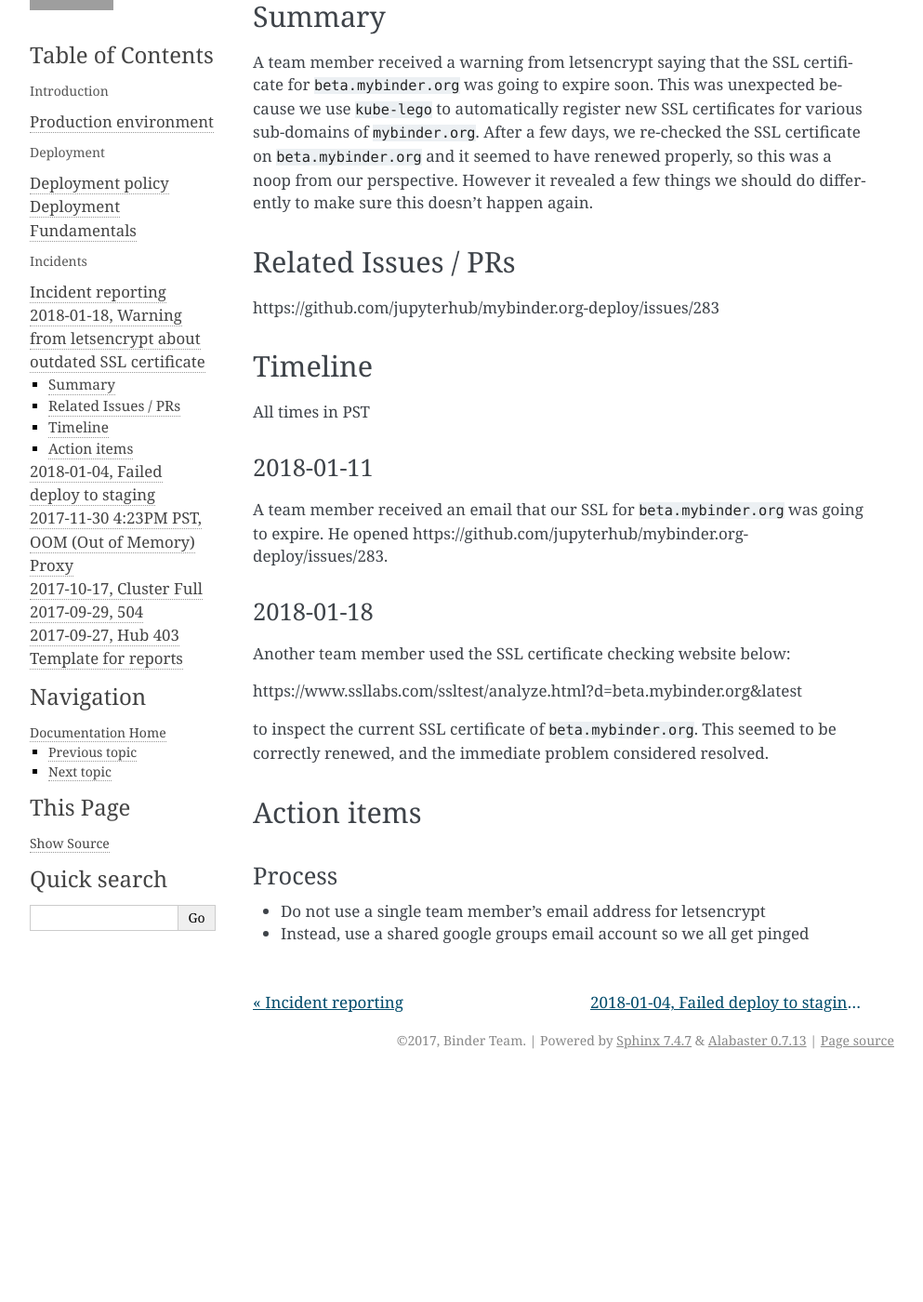
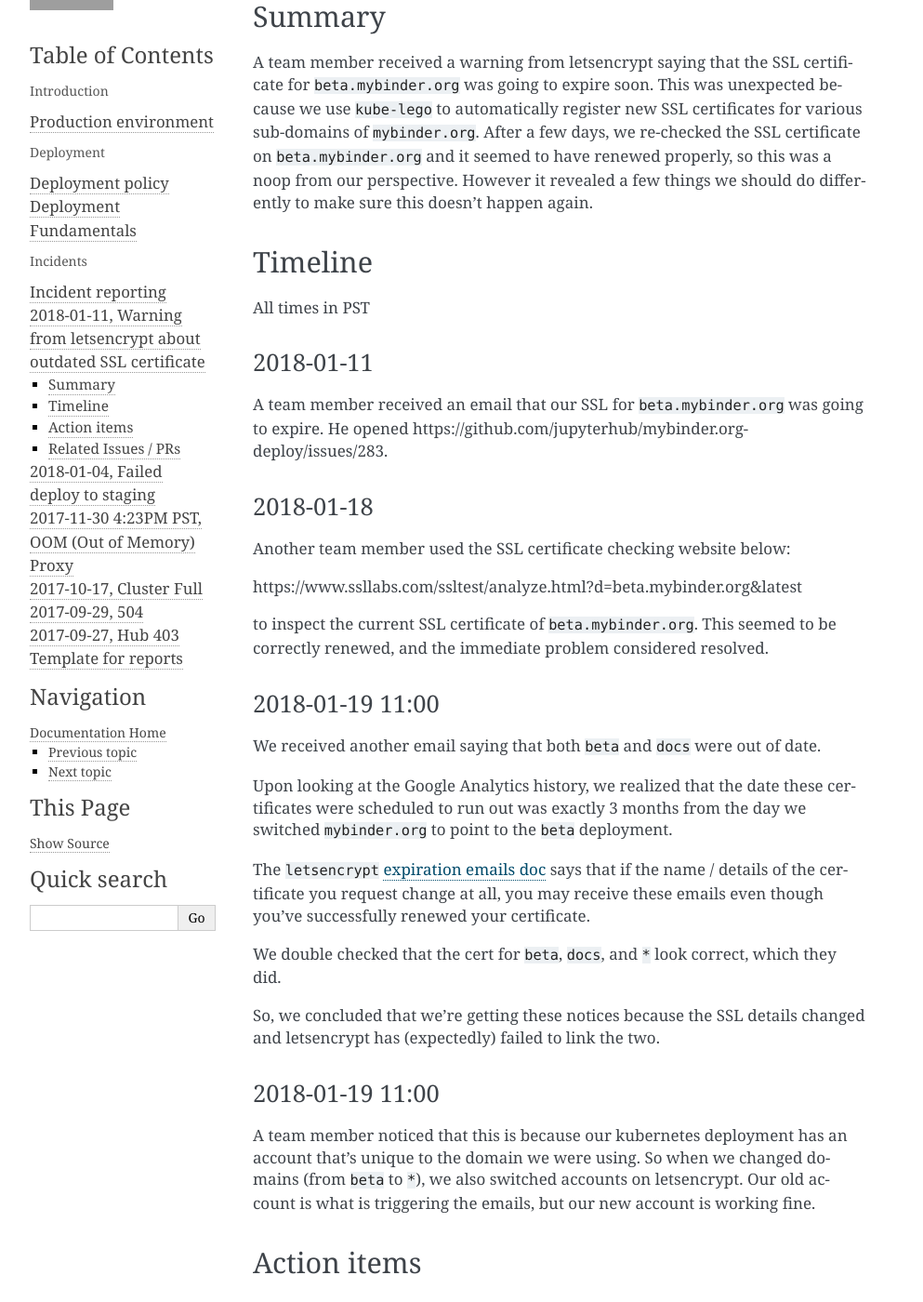
Before and after one commit to jupyterhub/mybinder.org-deploy, a Sphinx documentation site: the page built from docs/source/incident-reports/2018-01-18-ssl-outdated.md, in a window 1280 px wide and 1400 px high, scrolled down 272 px. Shown: the whole window at 93% size, without its empty margins (148-1141 px from the left). Built offline with Sphinx 7.4.7, drawn with Linux system fonts in a browser that asks for light colours; before the commit the page ends 1430 px from its top, so only the background shows below that; some of the changed text lies outside the part shown; grey boxes are pictures that could not be loaded.

Commit message:
updating ssl incident with new info

```diff
--- a/docs/source/incident-reports/2018-01-18-ssl-outdated.md
+++ b/docs/source/incident-reports/2018-01-18-ssl-outdated.md
@@ -1,5 +1,5 @@
 
-# 2018-01-18, Warning from letsencrypt about outdated SSL certificate
+# 2018-01-11, Warning from letsencrypt about outdated SSL certificate
 
 ## Summary
 
@@ -10,10 +10,6 @@
 certificate on `beta.mybinder.org` and it seemed to have renewed properly,
 so this was a noop from our perspective. However it revealed a few things we
 should do differently to make sure this doesn't happen again.
-
-## Related Issues / PRs
-
-https://github.com/jupyterhub/mybinder.org-deploy/issues/283
 
 ## Timeline
 
@@ -34,9 +30,41 @@
 to inspect the current SSL certificate of `beta.mybinder.org`. This seemed
 to be correctly renewed, and the immediate problem considered resolved.
 
+### 2018-01-19 11:00
+
+We received another email saying that both `beta` and `docs` were out
+of date.
+
+Upon looking at the Google Analytics history, we realized that the date
+these certificates were scheduled to run out was exactly 3 months from the
+day we switched `mybinder.org` to point to the `beta` deployment.
+
+The `letsencrypt` [expiration emails doc](https://letsencrypt.org/docs/expiration-emails/)
+says that if the name / details of the certificate you request change at all,
+you may receive these emails even though you've successfully renewed your certificate.
+
+We double checked that the cert for `beta`, `docs`, and `*` look correct, which they did.
+
+So, we concluded that we're getting these notices because the SSL details
+changed and letsencrypt has (expectedly) failed to link the two.
+
+### 2018-01-19 11:00
+
+A team member noticed that this is because our kubernetes deployment has an
+account that's unique to the domain we were using. So when we changed domains
+(from `beta` to `*`), we also switched accounts on letsencrypt. Our old account
+is what is triggering the emails, but our new account is working fine.
+
 ## Action items
 
 ### Process
 
 - Do not use a single team member's email address for letsencrypt
 - Instead, use a shared google groups email account so we all get pinged
+  * This has been done: binder-team@googlegroups.com
+- keep an eye on the SSL once the first expiration date comes around and make sure
+  this is a correct assumption.
+
+## Related Issues / PRs
+
+https://github.com/jupyterhub/mybinder.org-deploy/issues/283
```
